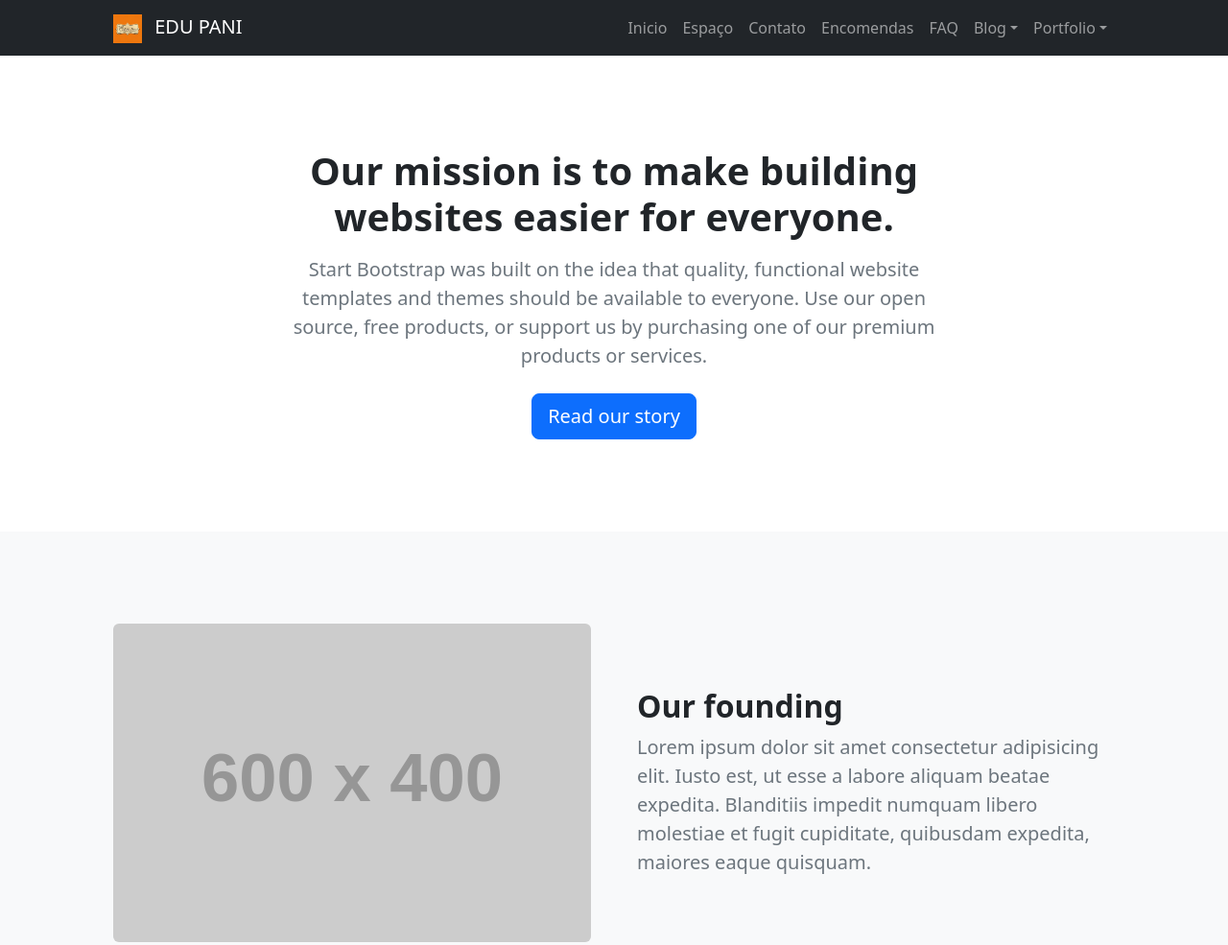
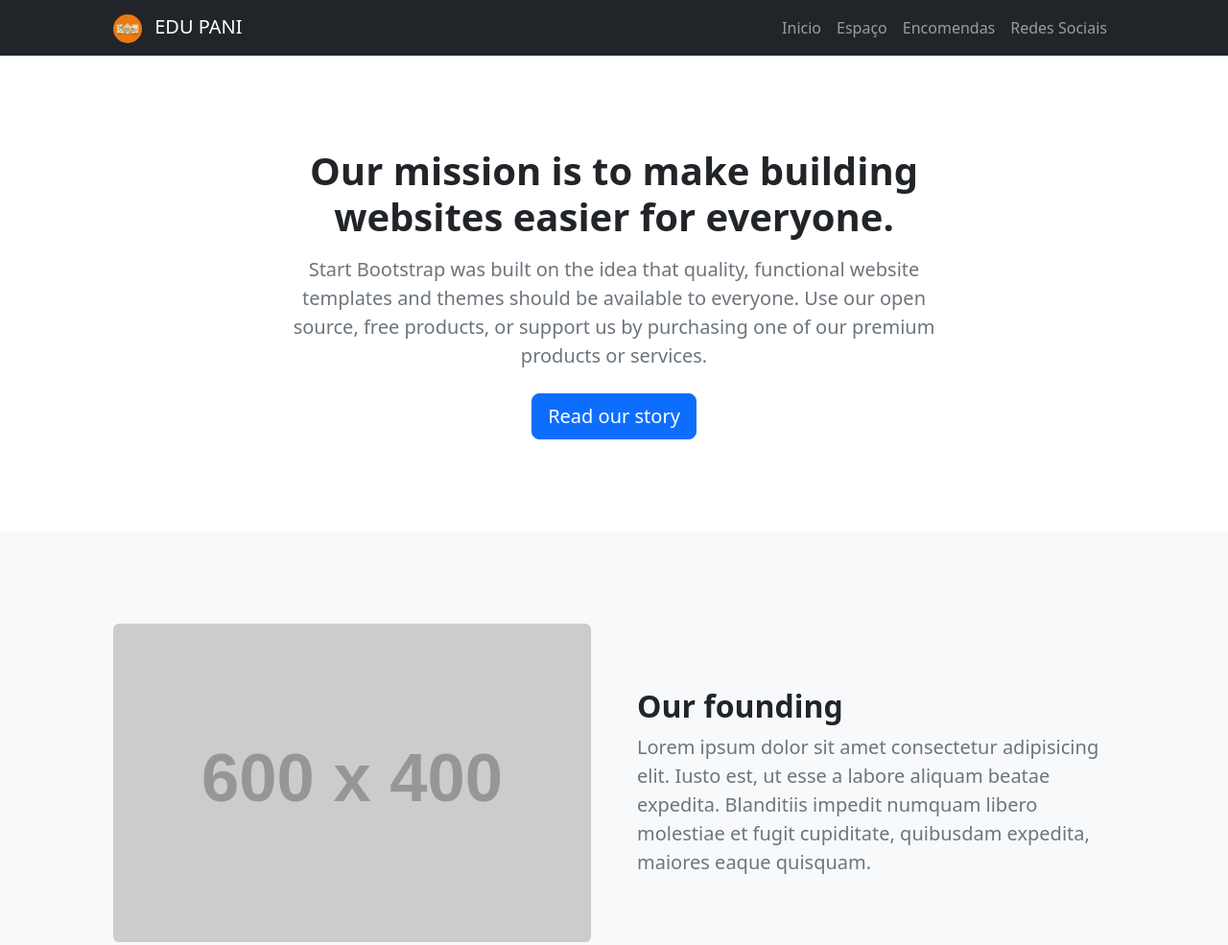
Before and after one commit to Pelison007/edu-pani-site, a plain HTML site: page about.html in a window 1280 px wide. Shown: the top 985 px of the page at 96% size. Drawn offline with nearby package versions, Linux system fonts and the light colour scheme; placeholder pictures from the web are drawn by us.

Commit message:
barra nav arrumada

```diff
--- a/about.html
+++ b/about.html
@@ -19,7 +19,7 @@
             <nav class="navbar navbar-expand-lg navbar-dark bg-dark">
                 <div class="container px-5">
                         <a class="navbar-brand" href="index.html">
-                            <img src="assets/edu pani.jpg" alt="Logo" style="height: 30px; margin-right: 8px;">
+                            <img src="assets/edu pani.jpg" alt="Logo" style="height: 30px; margin-right: 8px; border-radius: 50%;">
                             EDU PANI
                         </a>
                     <button class="navbar-toggler" type="button" data-bs-toggle="collapse" data-bs-target="#navbarSupportedContent" aria-controls="navbarSupportedContent" aria-expanded="false" aria-label="Toggle navigation"><span class="navbar-toggler-icon"></span></button>
@@ -27,23 +27,8 @@
                         <ul class="navbar-nav ms-auto mb-2 mb-lg-0">
                             <li class="nav-item"><a class="nav-link" href="index.html">Inicio</a></li>
                             <li class="nav-item"><a class="nav-link" href="about.html">Espaço</a></li>
-                            <li class="nav-item"><a class="nav-link" href="contact.html">Contato</a></li>
                             <li class="nav-item"><a class="nav-link" href="pricing.html">Encomendas</a></li>
-                            <li class="nav-item"><a class="nav-link" href="faq.html">FAQ</a></li>
-                            <li class="nav-item dropdown">
-                                <a class="nav-link dropdown-toggle" id="navbarDropdownBlog" href="#" role="button" data-bs-toggle="dropdown" aria-expanded="false">Blog</a>
-                                <ul class="dropdown-menu dropdown-menu-end" aria-labelledby="navbarDropdownBlog">
-                                    <li><a class="dropdown-item" href="blog-home.html">Blog Home</a></li>
-                                    <li><a class="dropdown-item" href="blog-post.html">Blog Post</a></li>
-                                </ul>
-                            </li>
-                            <li class="nav-item dropdown">
-                                <a class="nav-link dropdown-toggle" id="navbarDropdownPortfolio" href="#" role="button" data-bs-toggle="dropdown" aria-expanded="false">Portfolio</a>
-                                <ul class="dropdown-menu dropdown-menu-end" aria-labelledby="navbarDropdownPortfolio">
-                                    <li><a class="dropdown-item" href="portfolio-overview.html">Portfolio Overview</a></li>
-                                    <li><a class="dropdown-item" href="portfolio-item.html">Portfolio Item</a></li>
-                                </ul>
-                            </li>
+                            <li class="nav-item"><a class="nav-link" href="contact.html">Redes Sociais</a></li>
                         </ul>
                     </div>
                 </div>
```
Also changed, not shown: contact.html (+2 -17 lines), faq.html (+2 -17 lines), index.html (+1 -2 lines), pricing.html (+2 -17 lines).
